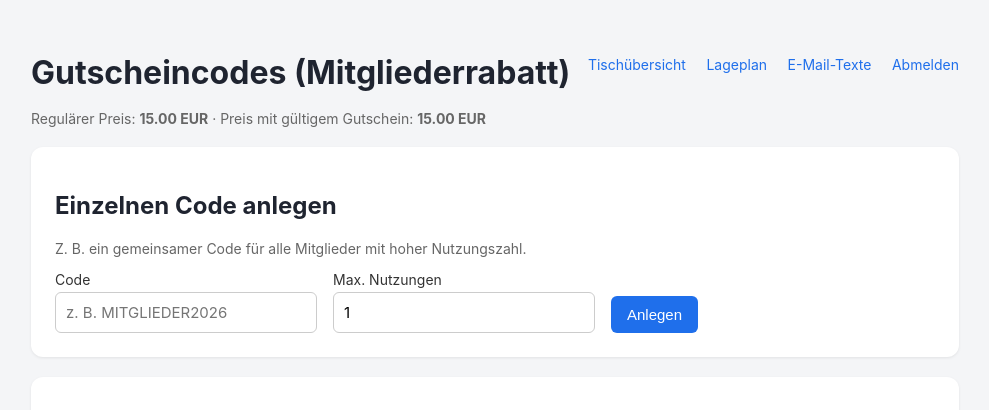
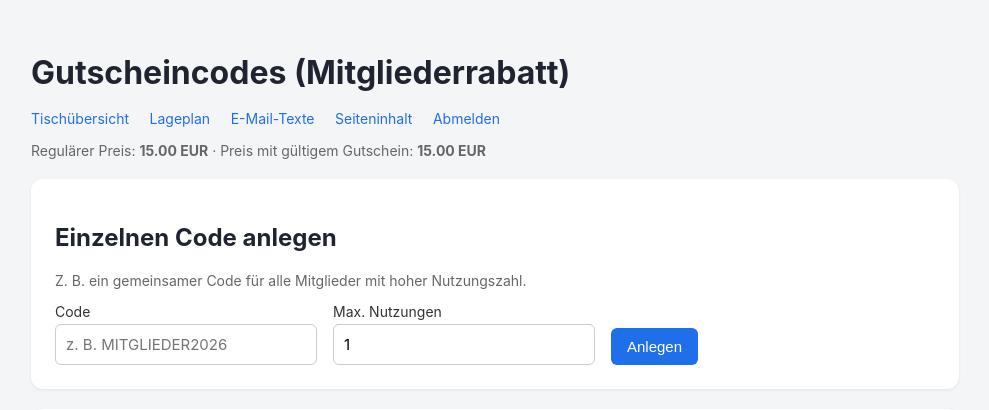
Before and after one commit to drag0n141/flohmarkt, a Flask app: page /admin/vouchers in a window 1280 px wide. Shown: the top 410 px of the page, without its empty margins (145-1134 px from the left). Run offline with Flask 3, Linux system fonts and the light colour scheme; the visitor is signed in with stand-in values (Sample User, id 1); data that the repository does not hold is empty.

Commit message:
Add Seiteninhalt nav link

```diff
--- a/templates/admin_vouchers.html
+++ b/templates/admin_vouchers.html
@@ -14,6 +14,7 @@
         <a href="{{ url_for('admin_dashboard') }}">Tischübersicht</a>
         <a href="{{ url_for('admin_floorplan') }}">Lageplan</a>
         <a href="{{ url_for('admin_emails') }}">E-Mail-Texte</a>
+        <a href="{{ url_for('admin_page') }}">Seiteninhalt</a>
         <a href="{{ url_for('admin_logout') }}">Abmelden</a>
       </nav>
     </div>
```
